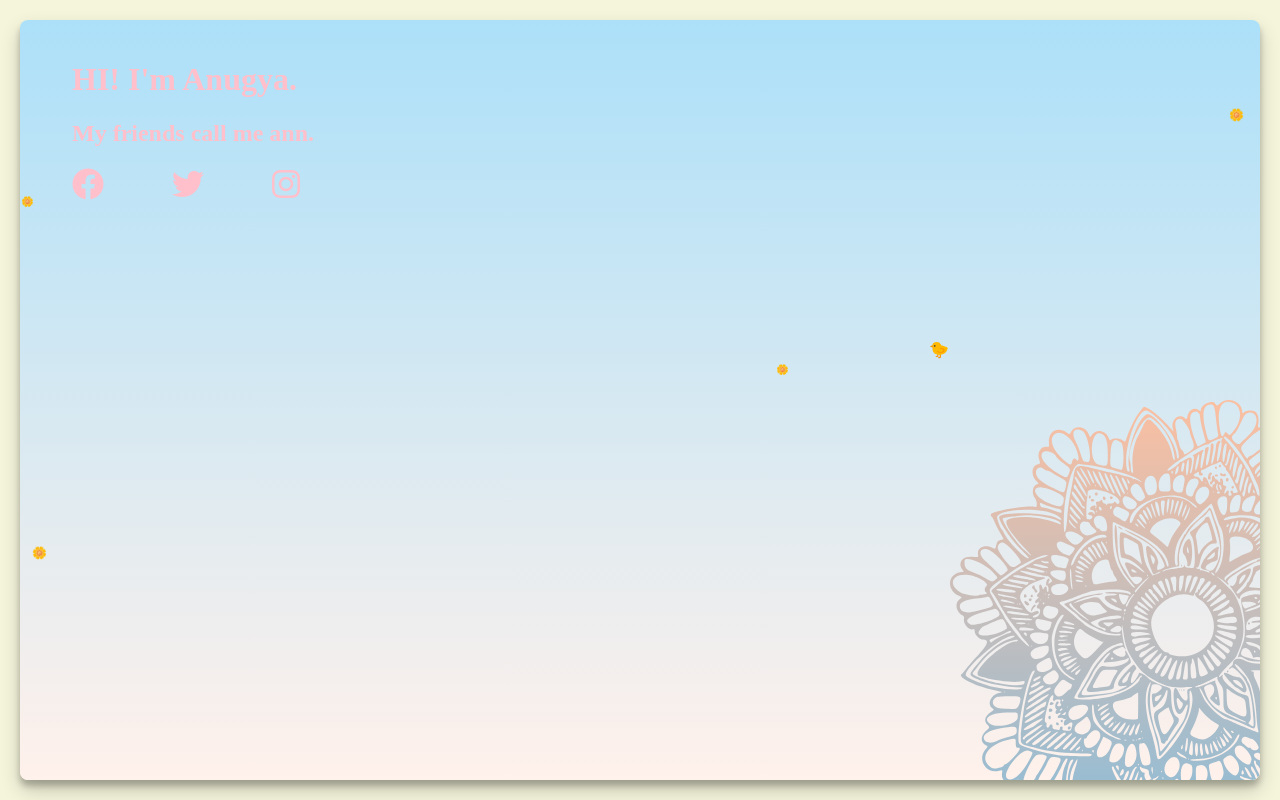
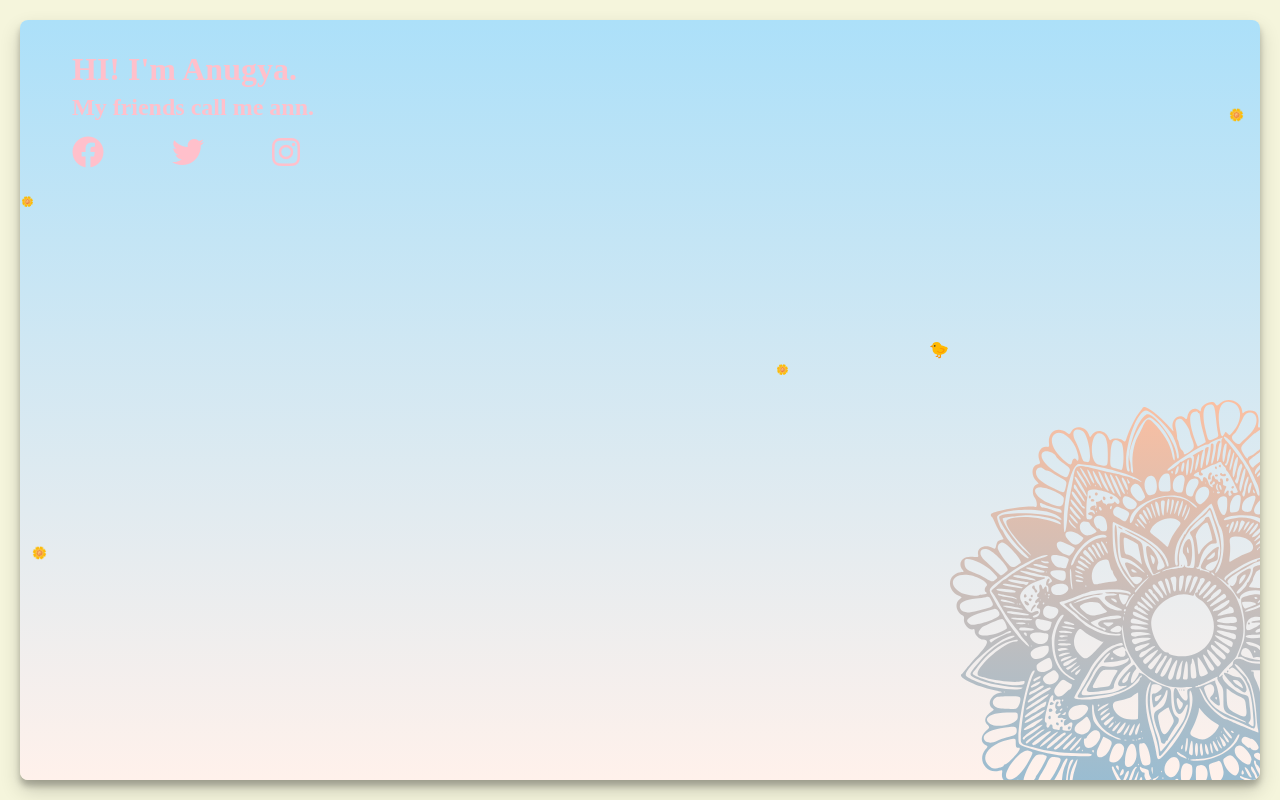
Before and after one commit to scientiac/beedaisypi, a plain HTML site: page index.html in a window 1280 px wide. Drawn offline with Linux system fonts and the light colour scheme.

Commit message:
made h1 line hight better

```diff
--- a/assets/styles.css
+++ b/assets/styles.css
@@ -50,6 +50,7 @@ body {
 .heading-one {
   color: pink;
   padding: 0 2rem;
+  line-height: 1rem;
 }
 
 .heading-two {
```
